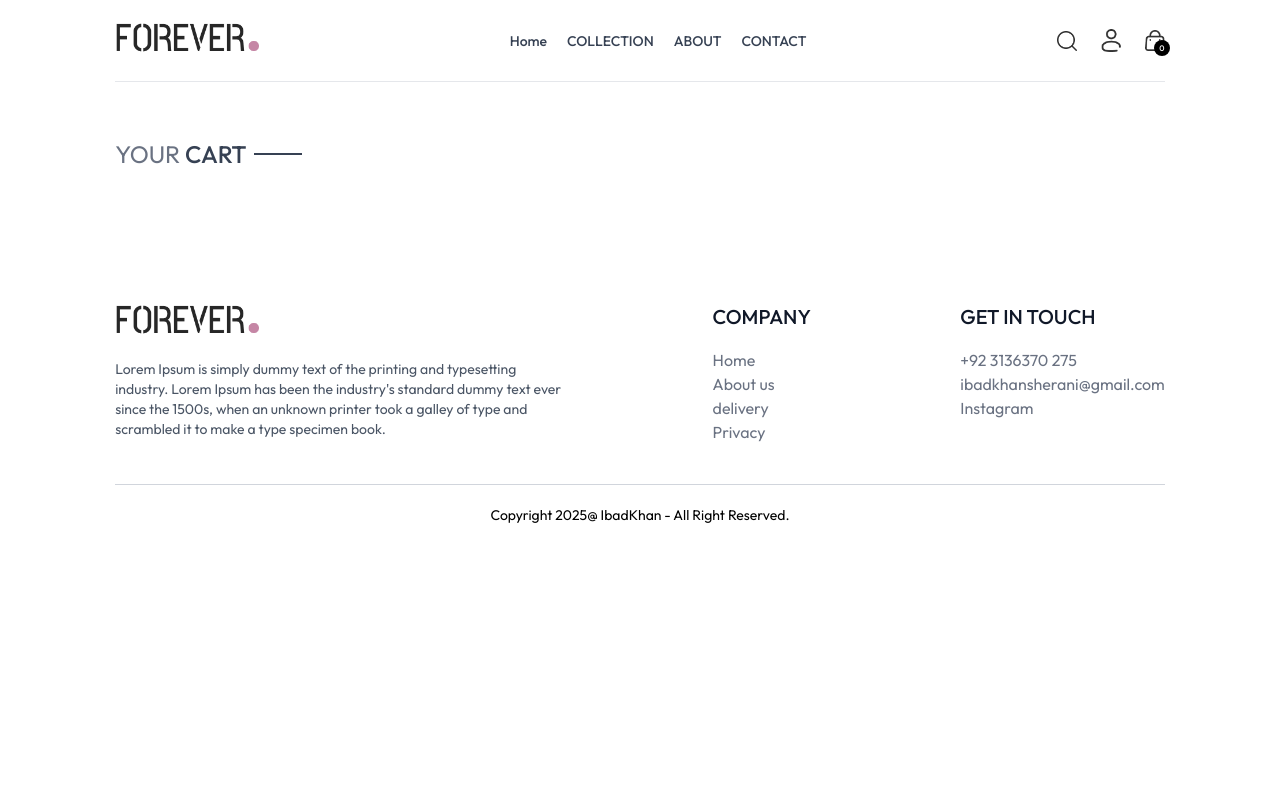
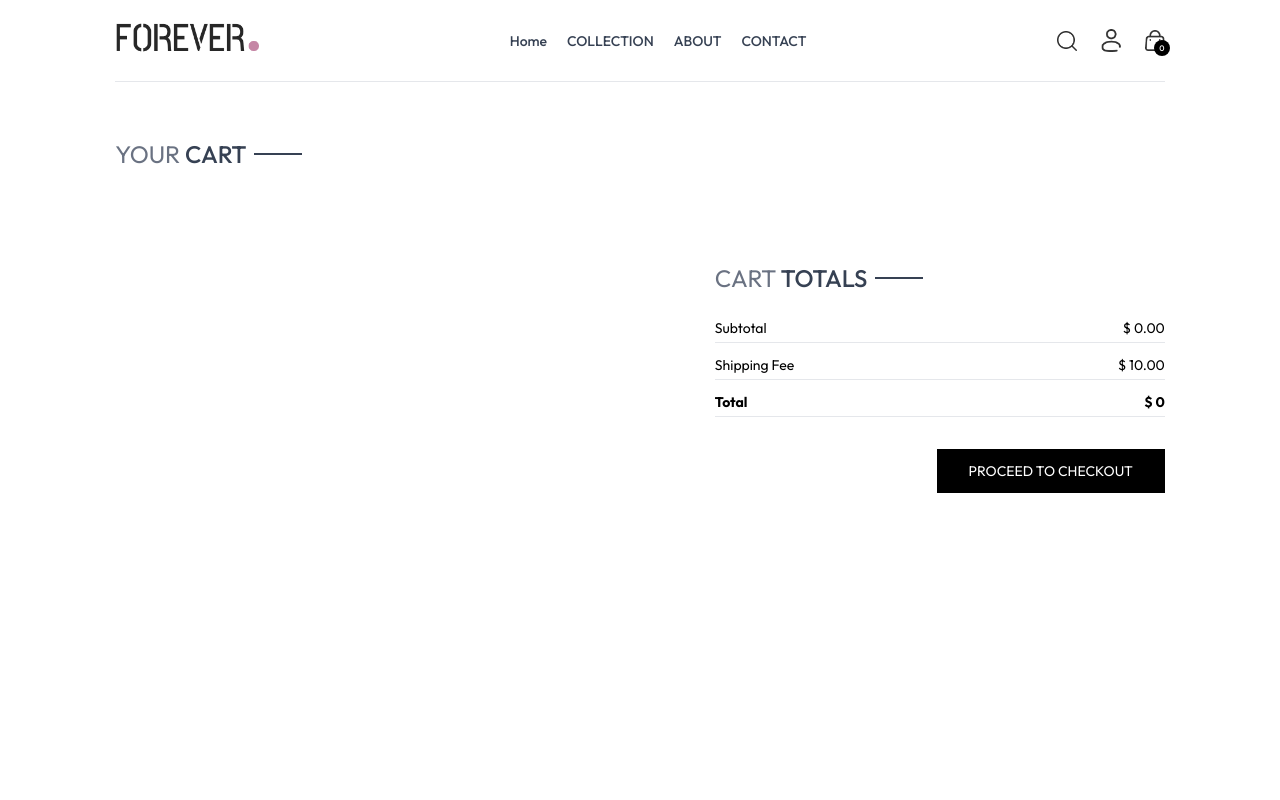
Before and after one commit to IbadKhan578/Full-Stack-Ecommerce-Website, a React (Vite) app in the folder frontend/: page /cart in a window 1280 px wide. Shown: the top 800 px of the page. Built offline with nearby package versions, Linux system fonts and the light colour scheme.

Commit message:
added cart total component

```diff
--- a/frontend/src/components/CartTotal.jsx
+++ b/frontend/src/components/CartTotal.jsx
@@ -1,8 +1,30 @@
-import React from 'react'
+import React, { useContext } from 'react'
+import { shopContext } from '../context/ShopContext'
+import SectionTitle from './SectionTitle';
 
 function CartTotal() {
+    let {currency,delivery_fee,getCartAmount} = useContext(shopContext);
   return (
-    <div>CartTotal</div>
+    <div className='w-full     '>
+        <div className='text-2xl '>
+            <SectionTitle text1={'CART'} text2={'TOTALS'}/>
+        </div>
+        <div className='flex flex-col gap-2 mt-2 text-sm'>
+            <div className='flex justify-between border-b  border-gray-200 py-1'>
+                <p>Subtotal</p>
+                <p>{currency} {getCartAmount() }.00</p>
+            </div>
+            <div className='flex justify-between border-b  border-gray-200 py-1'>
+                <p>Shipping Fee</p>
+                <p>{currency} {delivery_fee}.00 </p>
+            </div>
+             <div className='flex justify-between border-b  border-gray-200 py-1'>
+                <b>Total</b>
+                <b>{currency} {getCartAmount()===0 ? '0': getCartAmount()+delivery_fee }</b>
+            </div>
+
+        </div>
+    </div>
   )
 }
 
--- a/frontend/src/context/ShopContext.jsx
+++ b/frontend/src/context/ShopContext.jsx
@@ -5,7 +5,7 @@
 
 const ShopContextProvider = (props) => {
   const currency = "$";
-  const delivery_fee = 250;
+  const delivery_fee = 10;
   let [search,setSearch] = useState('');
   let [showSearch,setShowSearch] = useState(false);
   let [cartItem,setCartItem] = useState({});
@@ -58,7 +58,24 @@
     setCartItem(cartData);
   }
 
+  const getCartAmount =  ()=>{
+    let totalAmount = 0;
+    for(const items in cartItem){
+      let itemInfo = products.find((product)=> product._id === items );
+      for(const item in cartItem[items]){
+        if(cartItem[items][item]>0){
+          totalAmount+= itemInfo.price * cartItem[items][item];
+
+        }
+      }
+    }
+
+return totalAmount;
+
+  }
+
 useEffect(()=>{
+
 },[cartItem])
 
 
@@ -69,7 +86,8 @@
     search , setSearch ,
      showSearch ,setShowSearch ,
      addToCart , cartItem,
-     getCartCount , updateCartQuantity
+     getCartCount , updateCartQuantity,
+     getCartAmount
   };
 
   return (
--- a/frontend/src/pages/Cart.jsx
+++ b/frontend/src/pages/Cart.jsx
@@ -2,6 +2,7 @@
 import  { shopContext } from '../context/ShopContext'
 import SectionTitle from '../components/SectionTitle';
 import { assets } from '../assets/assets';
+import CartTotal from '../components/CartTotal';
 
 const Cart = () => {
   let {products,currency,cartItem,updateCartQuantity} = useContext(shopContext);
@@ -64,8 +65,16 @@
 
       </div>
 
+<div className='flex justify-end my-20 mb-80'>
+   <div className='w-full sm:w-[450px]'>
+         <CartTotal />
+         <div className='w-full text-end'>
+          <button className='bg-black text-white  text-sm my-8 px-8 py-3'>PROCEED TO CHECKOUT</button>
+         </div>
 
+   </div>
 
+</div>
     </div>
   )
 }
```
